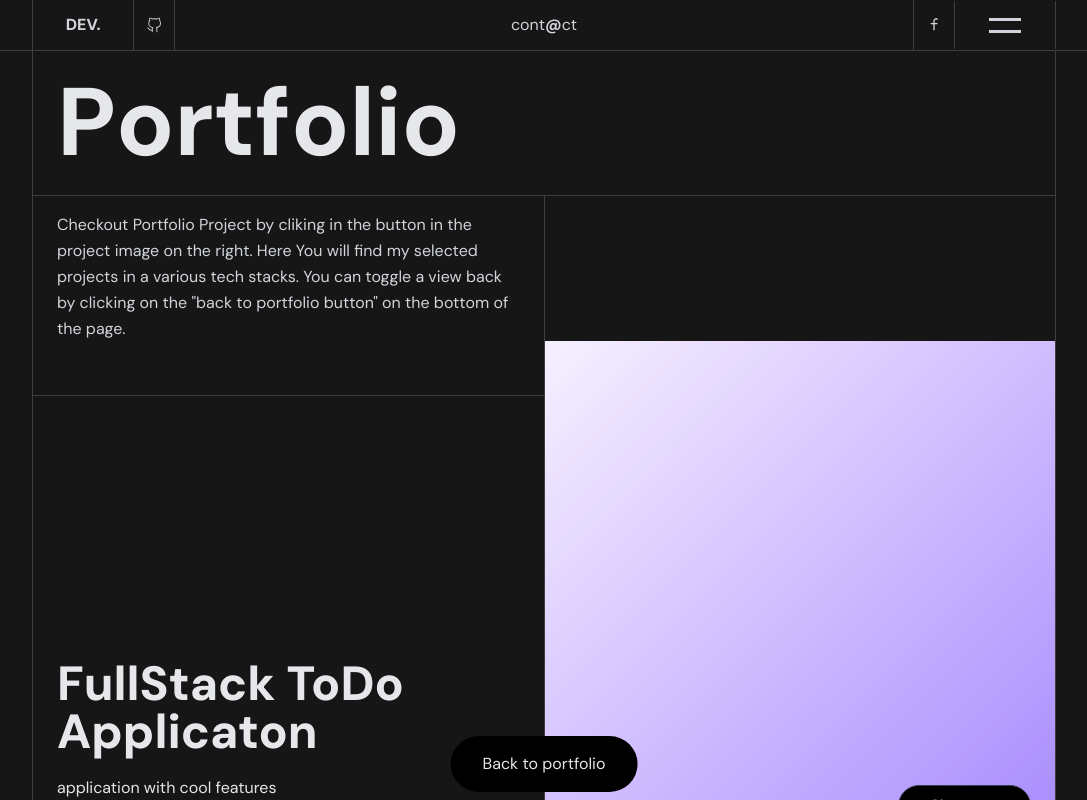
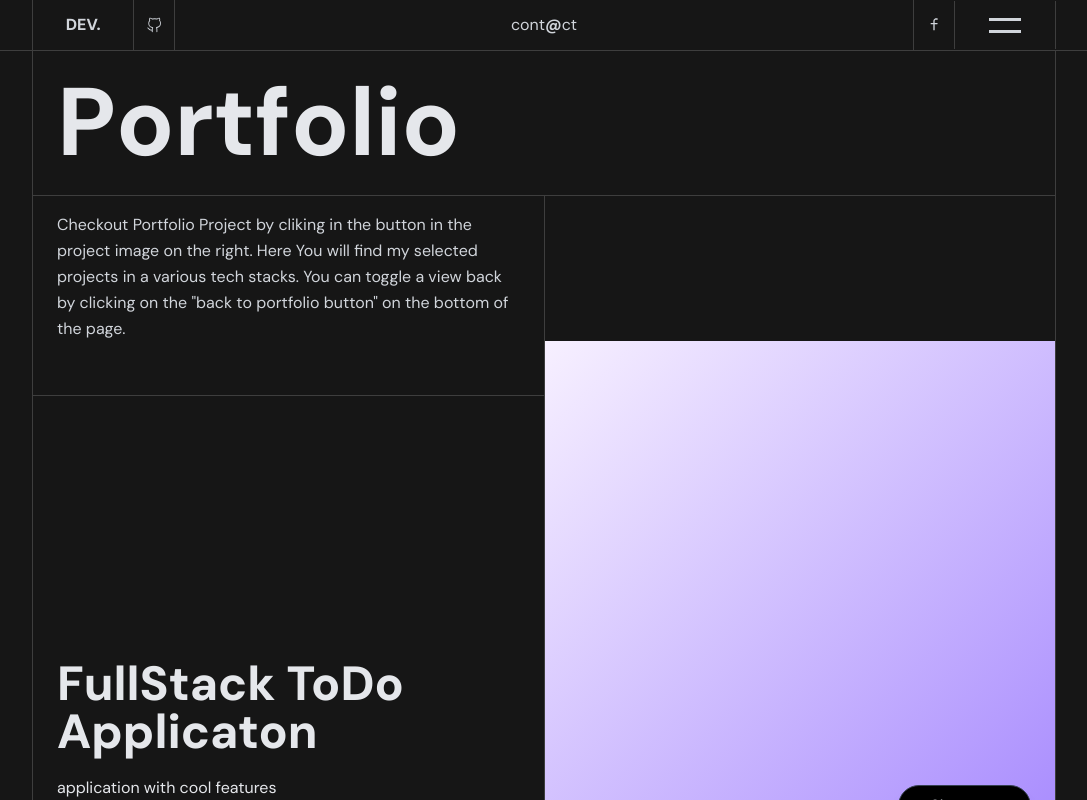
Before and after one commit to Capoverde/my-site-portfolio, a Next.js app: page /PortfolioPage in a window 1280 px wide. Shown: the top 800 px of the page, without its empty margins (96-1183 px from the left). Built offline with nearby package versions, Linux system fonts and the light colour scheme.

Commit message:
bo back-site-btn

```diff
--- a/app/PortfolioPage/page.jsx
+++ b/app/PortfolioPage/page.jsx
@@ -16,6 +16,7 @@ import { AnimatedHeader } from "../components/AnimatedText/AnimatedHeader";
 import { AnimatedP } from "../components/AnimatedText/AnimatedP";
 import { OtherVisual, PortfolioVisual } from "../components/Visual";
 import styles from "./PortfolioPage.module.css";
+import classNames from "classnames";
 
 
 const features = [
@@ -85,8 +86,20 @@ const PortfolioPage = () => {
         [
           `.visual-${lastFullScreenFeature}`,
           {opacity:1, scale:1, pointerEvents: "auto"},
-
-        ]
+          {at: "<"}
+        ],
+        [".active-card .gradient",
+         {opacity: 0, scale:0},
+         {at: "<"}
+        ],
+        [".active-card", ".show-me-btn",
+         {opacity: 0},
+         {at: "<"}
+        ],
+        [".back-site-btn",
+         {opacity: 1, y: "0px"},
+         {at: "<"}
+        ],
       ])
     } else {
       animate([
@@ -98,16 +111,29 @@ const PortfolioPage = () => {
         [
           `.visual-${lastFullScreenFeature}`,
           {opacity:0, scale:0.8, pointerEvents: "none"},
-        ]
+          {at: "<"}
+        ],
+        [".active-card .gradient",
+         {opacity: 1, scale: 1},
+         {at: "<"}
+        ],
+        [".active-card", ".show-me-btn",
+         {opacity: 1},
+         {at: "<"}
+        ],
+        [".back-site-btn",
+         {opacity: 0, y: "300px"},
+         {at: "<"}
+       ],
       ])
     }
   }, [animate, fullScreenFeature, lastFullScreenFeature])
 
   return (
-    <div className={`${styles.fadeIn} w-screen h-screen puff-in-center relative`}>
+    <div className={`${styles.fadeIn} w-screen h-screen puff-in-center relative z-0`}>
       <Header />
       <header className="Portfolio__header pl-6 mx-[10%] border-b border-l border-r border-[#3e3e3e] ">
-       <AnimatedHeader text="Portfolio" className="title font-bold text-[6rem] text-gray-200" />
+       <AnimatedHeader text="Portfolio" className="title font-bold text-[6rem] text-gray-200 " />
       </header>
       <main className="min-w-screen min-h-screen  mx-[10%] boder-l border-r border-[#3e3e3e]">
         <div ref={scope}
@@ -118,12 +144,14 @@ const PortfolioPage = () => {
               )}
               <button
                   onClick={() => setFullScreenFeature(null)}
-                  className="fixed bottom-2 left-1/2 -translate-x-1/2 z-10 bg-black rounded-full px-8 py-4 border-gray-700 text-gray-200"
+                  className="back-site-btn
+                            fixed bottom-2 left-1/2 -translate-x-1/2 opacity-0 translate-y-[300%]
+                            bg-black rounded-full px-8 py-4 border-gray-700 text-gray-200 z-[50]"
               >
-                  Back to portfolio
+                  Back to site
               </button>
-            <div className="h-[200px] w-full absolute top-0 text-gray-300 border-b border-[#3e3e3e]">
-             <AnimatedP text={portfolioText} className="py-4 text-gray-300 px-6 leading-relaxed" />
+            <div className="h-[200px] w-full absolute top-0 text-gray-300 border-b border-[#3e3e3e] z-[-1]">
+             <AnimatedP text={portfolioText} className="py-4 text-gray-300 px-6 leading-relaxed z-0" />
             </div>
             <ul>
               {features.map((feature) => (
@@ -138,8 +166,10 @@ const PortfolioPage = () => {
               ))}
             </ul>
           </div>
-          <div className="w-full sticky top-0 flex h-screen items-center border-l border-[#3e3e3e]">
-            <div className="relative w-full aspect-square bg-gray-400">
+          <div className={classNames("w-full sticky top-0 flex h-screen items-center border-l border-[#3e3e3e]")}>
+            <div
+             className="relative w-full aspect-square [&:has(>_.active-card)]:bg-transparent"
+            >
               <AnimatePresence exitBeforeEnter={false} mode="wait">
                 <m.div
                   key={features.map((feature) => feature.id).join("-")}
--- a/app/components/Card.jsx
+++ b/app/components/Card.jsx
@@ -8,14 +8,13 @@ const FeatureCard = ({ gradient, children, id }) => {
   const inViewFeature = useFeatureStore((state) => state.inViewFeature)
   const setFullScreenFeature = useFeatureStore((state) => state.setFullScreenFeature)
 
-
   return (
-    <div className={classNames('absolute inset-0 w-full h-full bg-gray-700 bg-gradient-to-br transition-opacity',
-                    gradient,
-                    inViewFeature === id ? "opacity-100" : "opacity-0"
+    <div className={classNames('absolute inset-0 w-full h-full transition-opacity z-[50]',
+                    inViewFeature === id ? "active-card opacity-100" : "opacity-0"
                     )}>
+      <div className={classNames("gradient absolute inset-0 bg-gradient-to-br origin-bottom-left", gradient)} />
       { children }
-      <button className='bg-black text-gray-200 rounded-3xl absolute bottom-6 right-6 px-8 py-2 border border-gray-700 shadow-lg'
+      <button className='show-me-btn bg-black text-gray-200 rounded-3xl absolute bottom-6 right-6 px-8 py-2 border border-gray-700 shadow-lg '
               onClick={() => setFullScreenFeature(id)}
       >
         Show me
@@ -48,9 +47,7 @@ export const CardProductCatalog = ({ id }) => {
       width={200}
       height={200}
     />
-    <div className={`${styles.cardDiv} absolute inset-0`}>
-
-    </div>
+    <div className={`${styles.cardDiv} absolute inset-0`}></div>
   </FeatureCard>
   )
 }
--- a/app/components/portfolio.module.css
+++ b/app/components/portfolio.module.css
@@ -1,6 +1,10 @@
-.cardDiv {
+/* .cardDiv {
     background-image: url('../../public/logoDivBg.jpg');
     background-repeat: no-repeat;
     background-position: 0 0;
     background-size: cover;
+} */
+
+.active-card {
+    background-color: transparent !important;
 }
```
